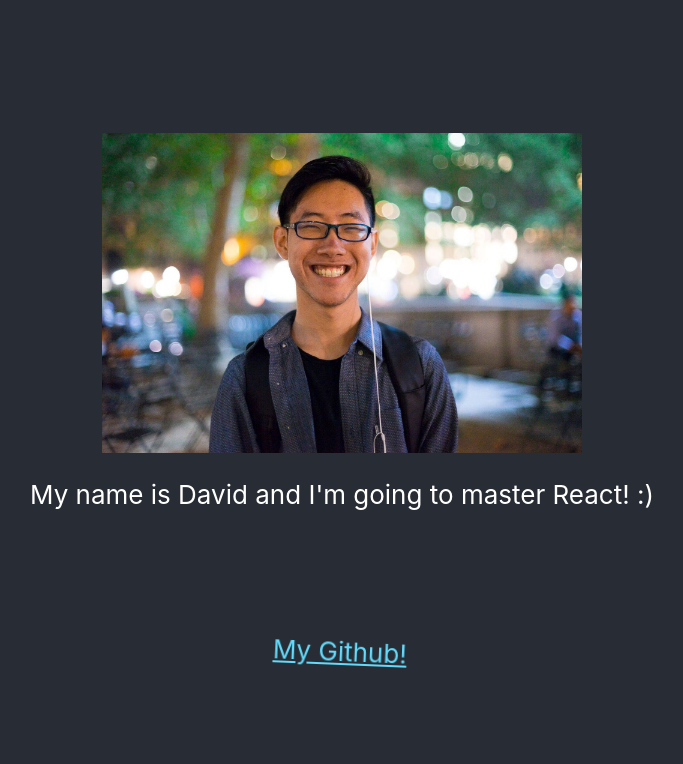
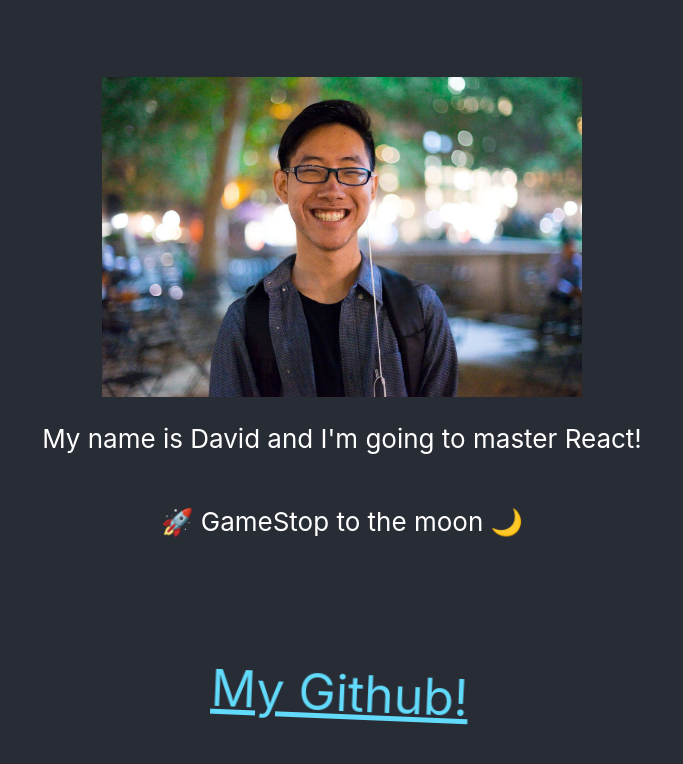
Before and after one commit to Xinwei-Ge/hw1, a React (Create React App) app: page / in a window 1280 px wide. Shown: the top 764 px of the page, without its empty margins (298-981 px from the left). Built offline with nearby package versions, Linux system fonts and the light colour scheme.

Commit message:
added some emojis and texts

```diff
--- a/src/App.css
+++ b/src/App.css
@@ -27,6 +27,7 @@
 .App-link {
   padding-top: 100px;
   color: #61dafb;
+  font-size: 50px;
 }
 
 @media (prefers-reduced-motion: no-preference) {
--- a/src/App.js
+++ b/src/App.js
@@ -8,7 +8,10 @@ function App() {
       <header className="App-header">
         <img src={logo} className="App-logo" alt="logo" />
         <p>
-          My name is David and I'm going to master React! :)
+          My name is David and I'm going to master React!
+        </p>
+        <p>
+         🚀 GameStop to the moon 🌙
         </p>
         <a
           className="App-link"
```
